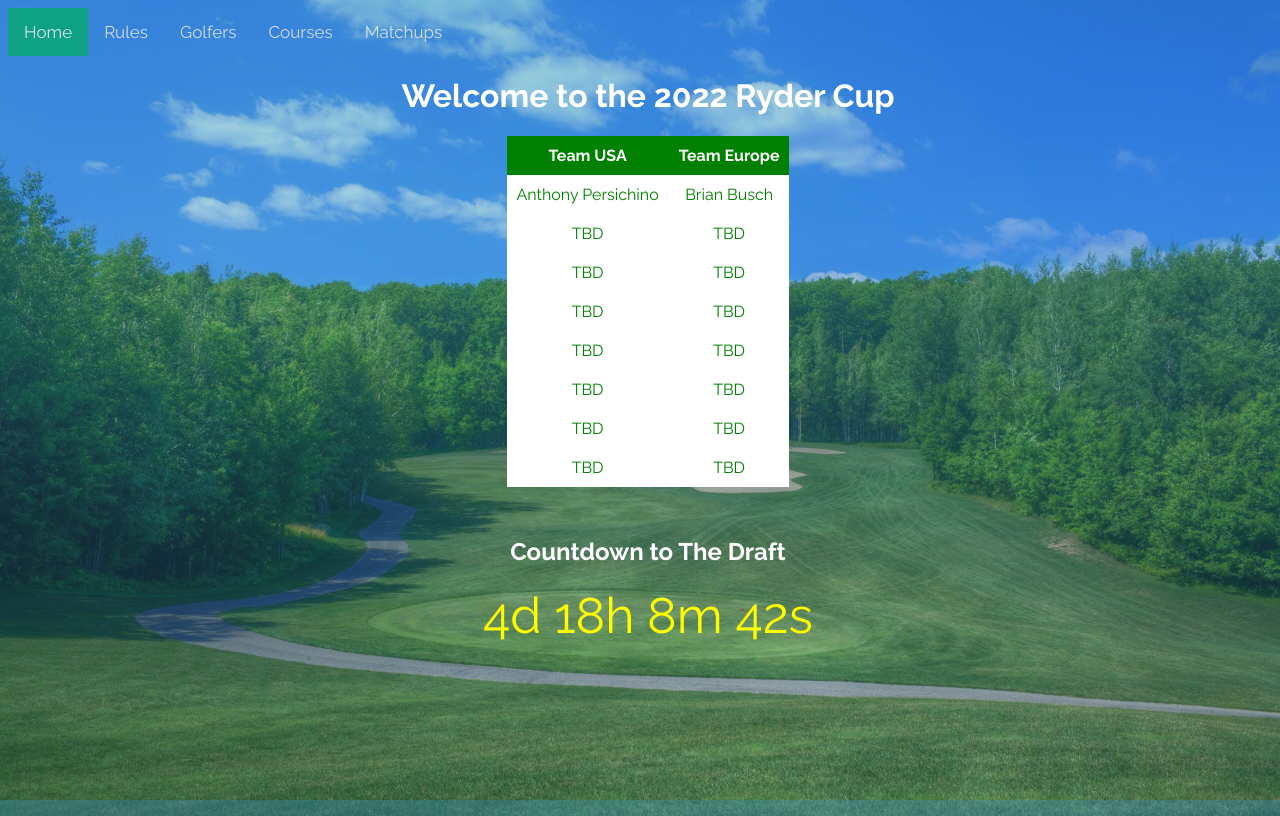
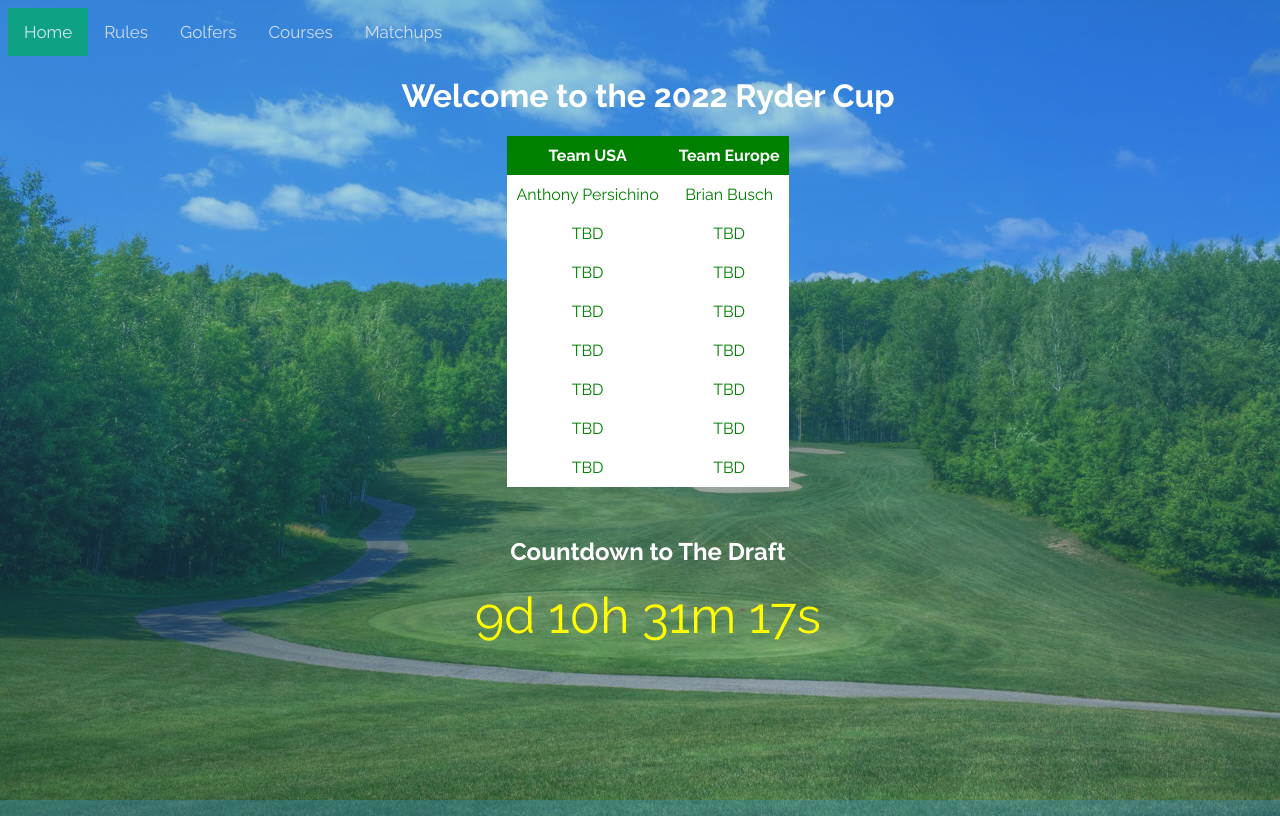
Before and after one commit to apbh133/rydercup2024, a plain HTML site: page index.html in a window 1280 px wide. Drawn offline with Linux system fonts and the light colour scheme.

Commit message:
Add files via upload

```diff
--- a/index.html
+++ b/index.html
@@ -79,7 +79,7 @@
 
 <script>
 // Set the date we're counting down to
-var countDownDate = new Date("May 6, 2022 15:37:25").getTime();
+var countDownDate = new Date("May 11, 2022 8:00:00").getTime();
 
 // Update the count down every 1 second
 var x = setInterval(function() {
```
